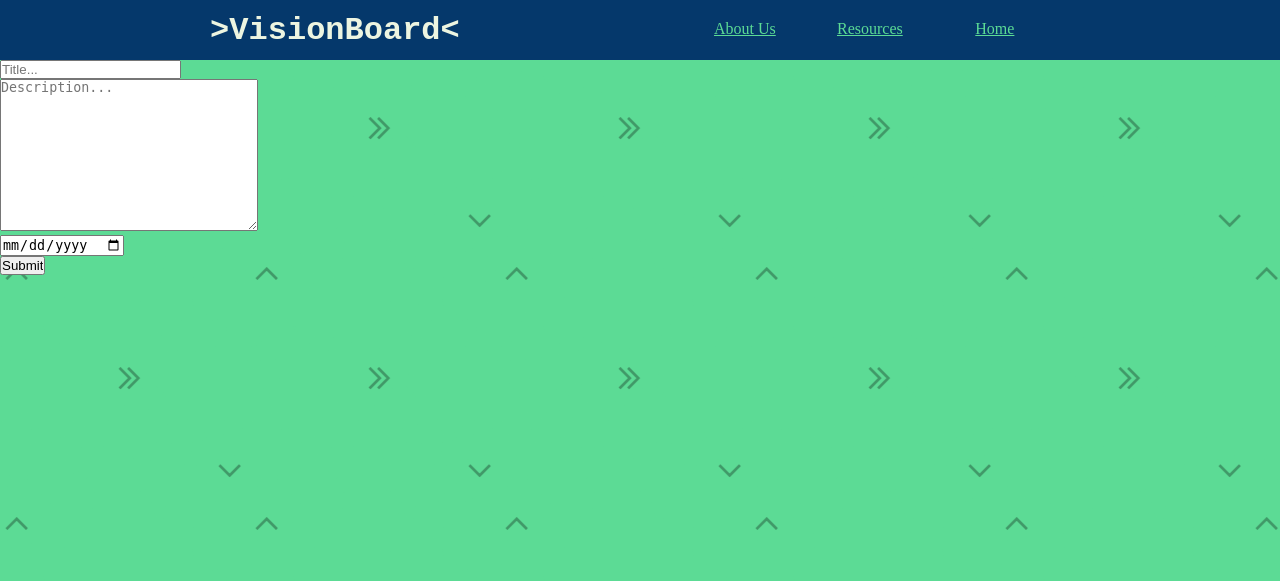
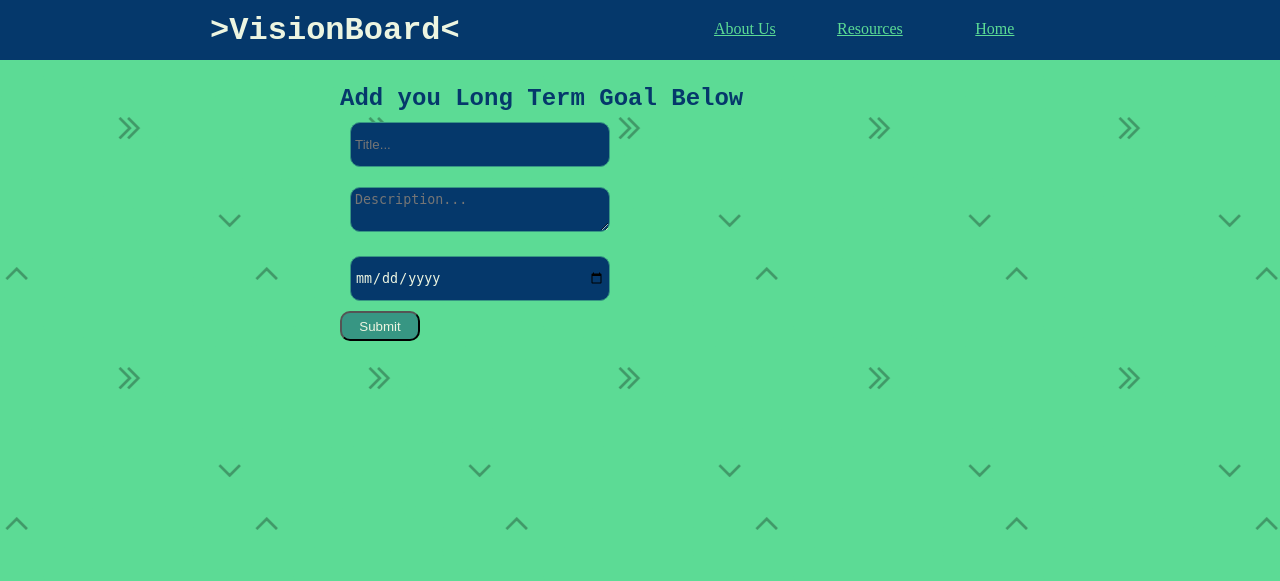
Before and after one commit to JonGriggs1773/VisionBoard, a Flask app: page /ltg/form in a window 1280 px wide. Shown: the top 581 px of the page. Run offline with Flask 3, Linux system fonts and the light colour scheme; the visitor is signed in with stand-in values (Sample User, id 1).

Commit message:
styled LTG form page

```diff
--- a/flask_app/static/css/login.css
+++ b/flask_app/static/css/login.css
@@ -23,6 +23,19 @@ body {
     display: flex;
     width: 1000px;
     margin: auto;
+}
+
+#ltg-container {
+    width: 1000px;
+    margin: 0 auto;
+}
+
+#ltg-form {
+    display: flex;
+    width: 600px;
+    flex-direction: column;
+    align-content: center;
+    margin: 25px auto;
 }
 
 #nav-title {
--- a/flask_app/static/js/script.js
+++ b/flask_app/static/js/script.js
@@ -17,6 +17,7 @@ function hoverText(element) {
 }
 
 function hoverLinks(element) {
+    console.log(element.style.shadow)
     if (element.style.textShadow === "") {
         element.style.textShadow = "5px 5px 5px black"
         element.style.position = "relative"
--- a/flask_app/templates/addLTG.html
+++ b/flask_app/templates/addLTG.html
@@ -16,8 +16,9 @@
             <a href="/dashboard" class="nav-buttons" onmouseover="hoverLinks(this)" onmouseout="hoverLinks(this)">Home</a>
         </div>
     </div>
-    <div id="form">
-        <form action="/ltg/submit" method="post">
+    <div id="ltg-container">
+        <form action="/ltg/submit" method="post" id="ltg-form">
+            <h3 class = "reg-header">Add you Long Term Goal Below</h3>
             {% with messages = get_flashed_messages() %}
                 {% if messages %}
                     {% for message in messages %}
@@ -29,20 +30,20 @@
             <input type="hidden" name="is_complete" value="No">
             <div>
                 <label for="title">
-                    <input type="text" name="title" id="title" placeholder="Title...">
+                    <input class="inputs" type="text" name="title" id="title" placeholder="Title...">
                 </label>
             </div>
             <div>
                 <label for="description">
-                    <textarea name="description" id="description"  placeholder="Description..." cols="30" rows="10"></textarea>
+                    <textarea class="inputs" name="description" id="description"  placeholder="Description..." cols="30" rows="10"></textarea>
                 </label>
             </div>
             <div>
                 <label for="goal_date">
-                    <input type="date" name="goal_date" id="goal_date">
+                    <input class="inputs" type="date" name="goal_date" id="goal_date">
                 </label>
             </div>
-            <input type="submit" value="Submit">
+            <input type="submit" value="Submit" id="submit">
         </form>
     </div>
 </body>
```
Also changed, not shown: flask_app/templates/register.html (+7 -7 lines).
